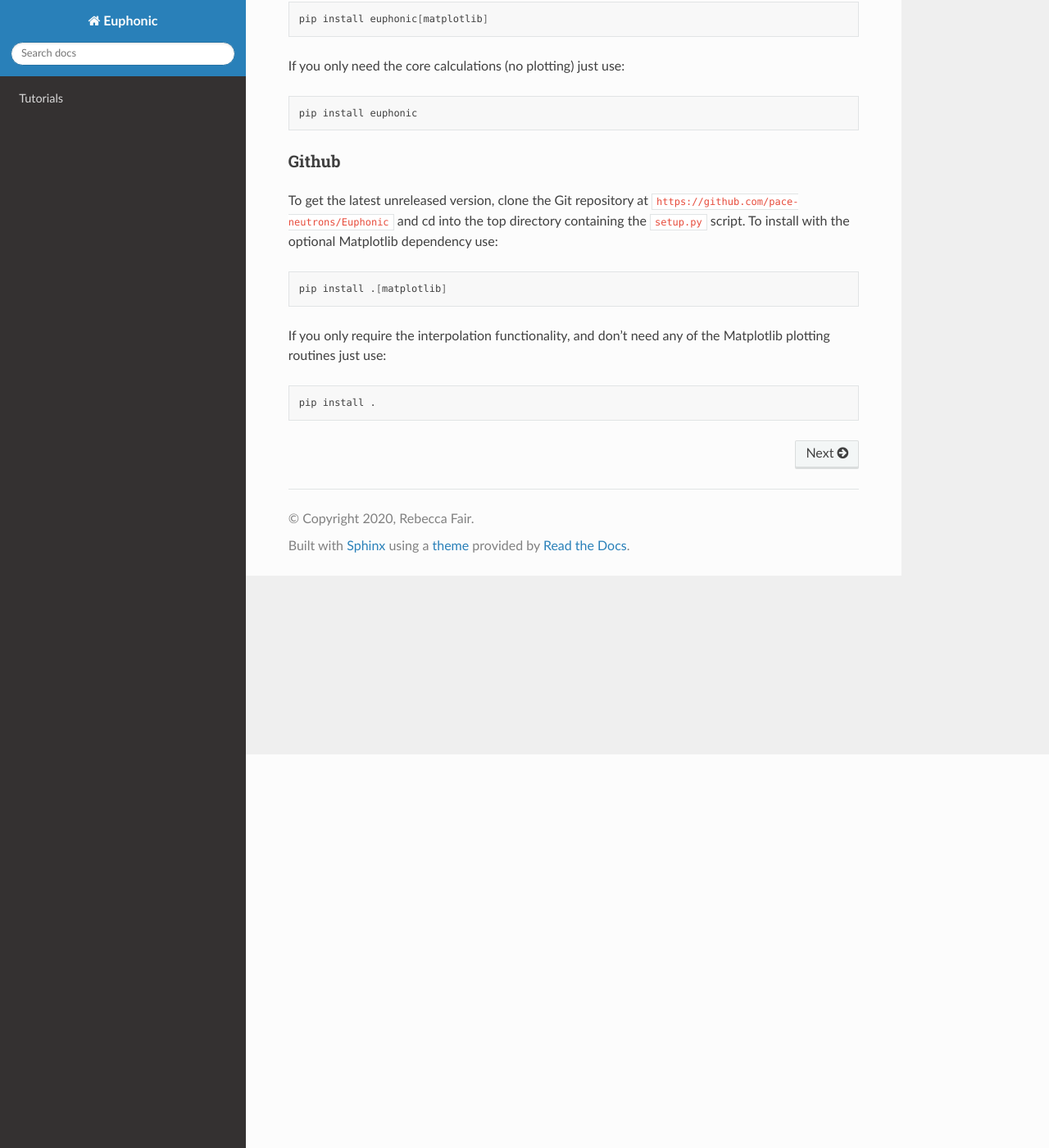
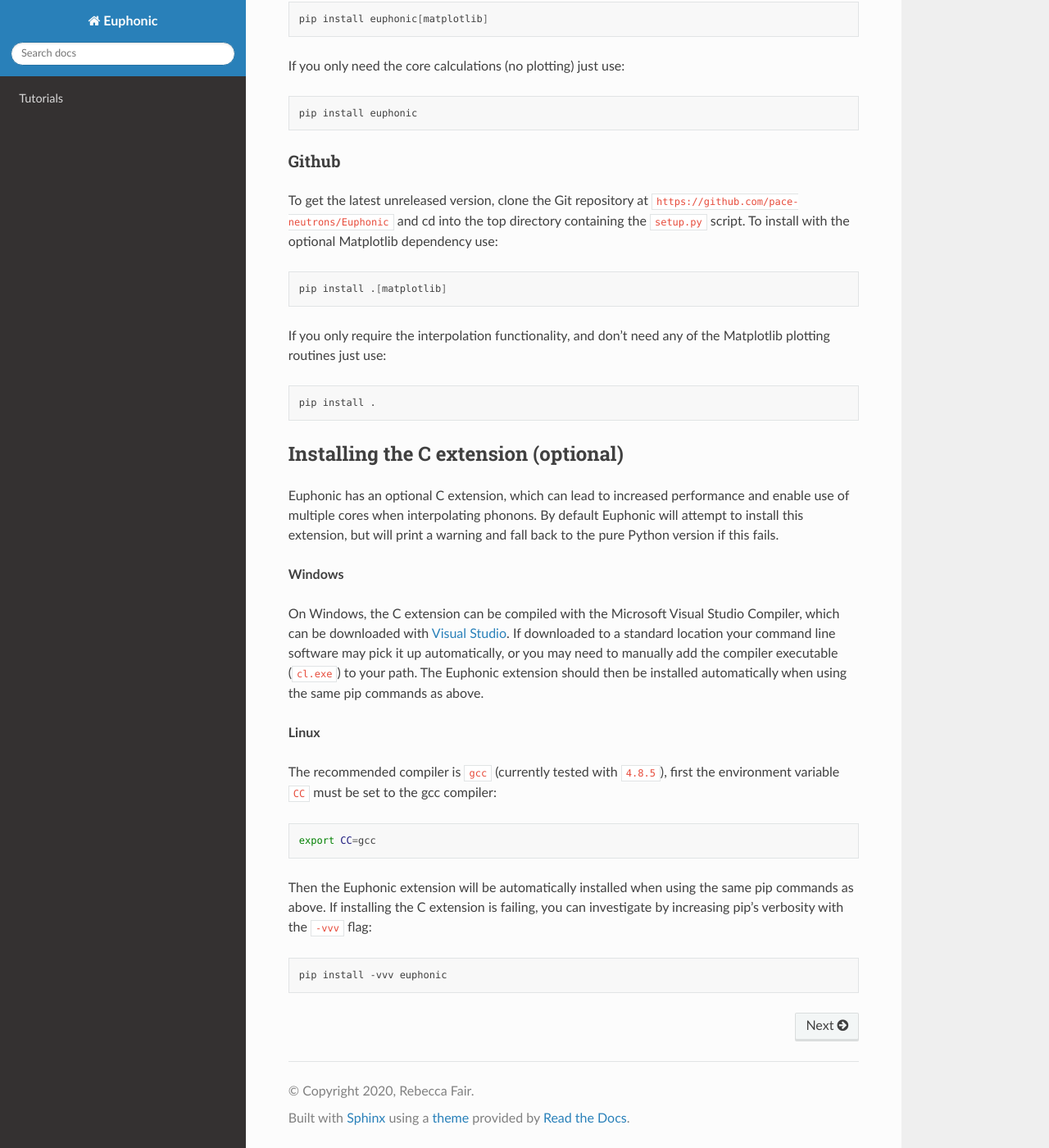
Before and after one commit to pace-neutrons/Euphonic, a Sphinx documentation site: the page built from doc/source/index.rst, in a window 1280 px wide and 1400 px high, scrolled down 480 px. Shown: the whole window at 82% size. Built offline with Sphinx 7.4.7 and the Read the Docs theme 2.0.0, drawn with Linux system fonts in a browser that asks for light colours.

Commit message:
Update documentation

```diff
--- a/doc/source/index.rst
+++ b/doc/source/index.rst
@@ -45,7 +45,40 @@ Matplotlib plotting routines just use:
 
     pip install .
 
+Installing the C extension (optional)
+=====================================
+Euphonic has an optional C extension, which can lead to increased performance
+and enable use of multiple cores when interpolating phonons. By default
+Euphonic will attempt to install this extension, but will print a warning and
+fall back to the pure Python version
+if this fails.
 
+**Windows**
+
+On Windows, the C extension can be compiled with the Microsoft Visual Studio
+Compiler, which can be downloaded with
+`Visual Studio <https://visualstudio.microsoft.com/downloads/>`_. If downloaded
+to a standard location your command line software may pick it up automatically,
+or you may need to manually add the compiler executable (``cl.exe``) to your
+path. The Euphonic extension should then be installed automatically when using
+the same pip commands as above.
+
+**Linux**
+
+The recommended compiler is ``gcc`` (currently tested with ``4.8.5``), first the
+environment variable ``CC`` must be set to the gcc compiler:
+
+.. code-block::  bash
+
+    export CC=gcc
+
+Then the Euphonic extension will be automatically installed when using the same
+pip commands as above. If installing the C extension is failing, you can
+investigate by increasing pip's verbosity with the ``-vvv`` flag:
+
+.. code-block:: bash
+
+    pip install -vvv euphonic
 
 .. toctree::
    :hidden:
```
Also changed, not shown: doc/source/interpolate.rst (+15 -0 lines), 1 other file.
